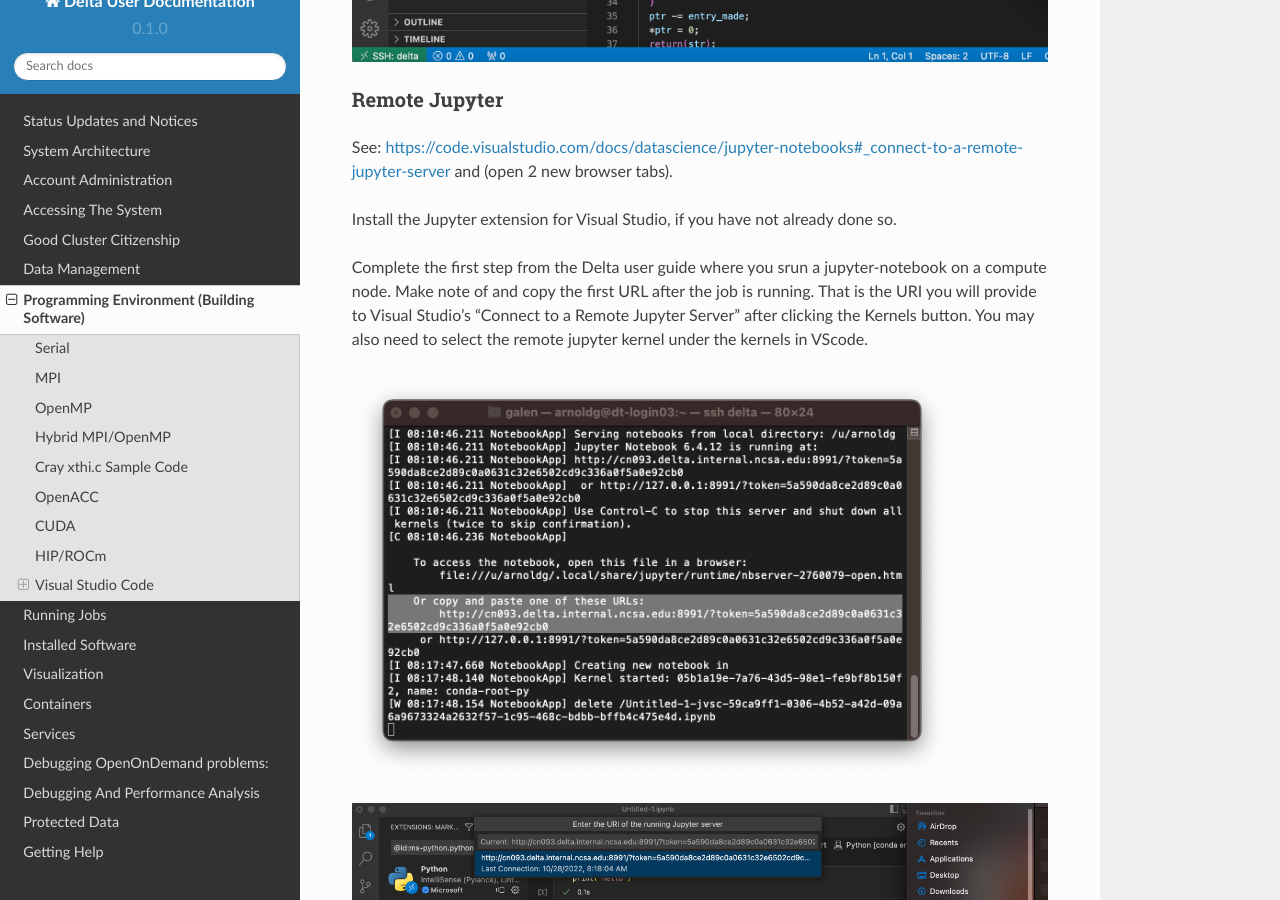
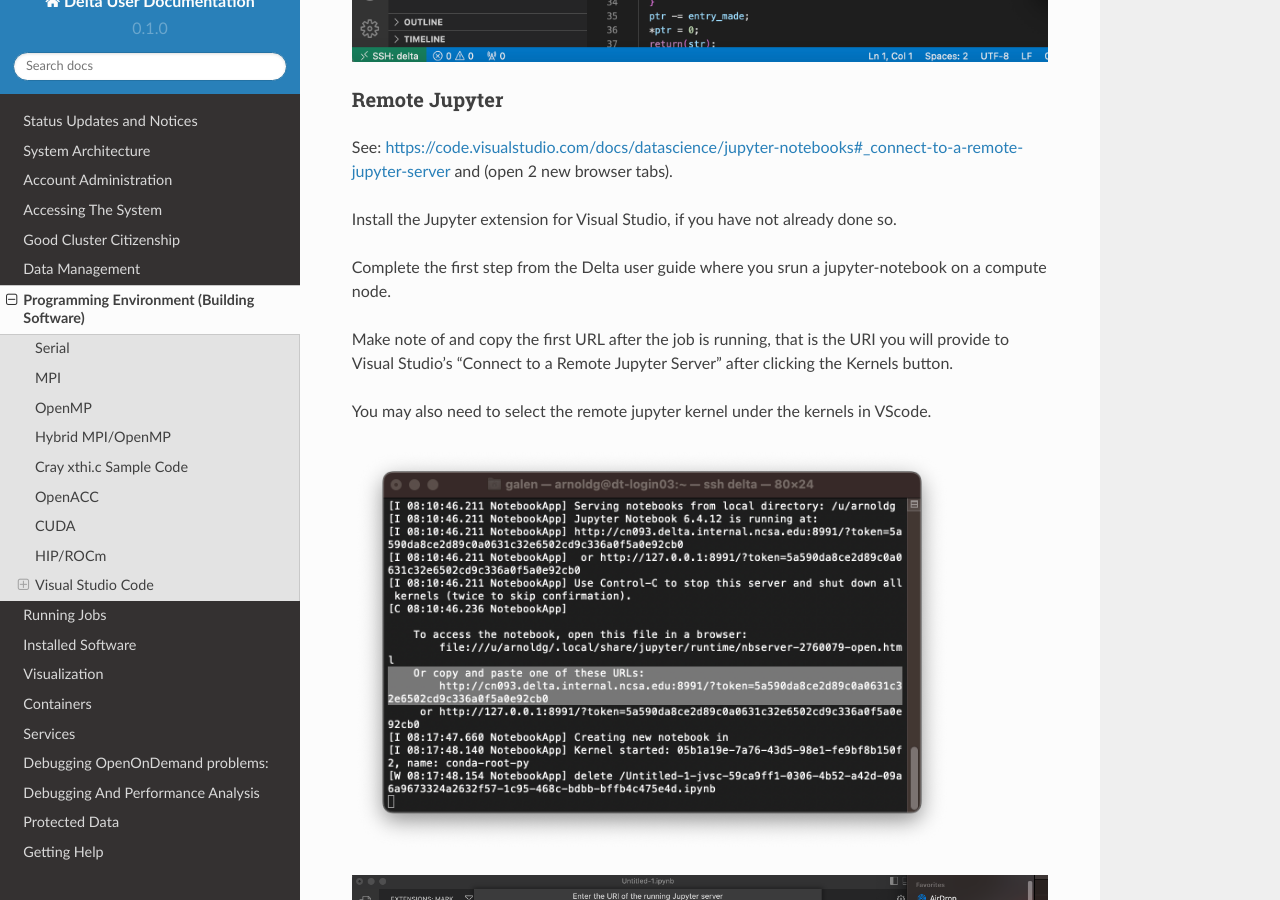
Before and after one commit to ncsa/Delta_doc, a Sphinx documentation site: the page built from docs/source/prog_env/index.rst, in a window 1280 px wide and 900 px high, scrolled down 7773 px. Built offline with Sphinx 7.4.7 and the Read the Docs theme 2.0.0, drawn with Linux system fonts in a browser that asks for light colours; pages that are not in the unit, such as notebooks, are missing from menus.

```diff
--- a/docs/source/prog_env/index.rst
+++ b/docs/source/prog_env/index.rst
@@ -339,8 +339,9 @@ See: https://code.visualstudio.com/docs/datascience/jupyter-notebooks#_connect-t
 Install the Jupyter extension for Visual Studio, if you have not already done so.
 
 Complete the first step from the Delta user guide where you srun a jupyter-notebook on a compute node.
-Make note of and copy the first URL after the job is running.
-That is the URI you will provide to Visual Studio's "Connect to a Remote Jupyter Server" after clicking the Kernels button.
+
+Make note of and copy the first URL after the job is running, that is the URI you will provide to Visual Studio's "Connect to a Remote Jupyter Server" after clicking the Kernels button.
+
 You may also need to select the remote jupyter kernel under the kernels in VScode.
 
 ..  image:: ../aux_pages/images/visual_studio/03_jupyter_url.png
```
